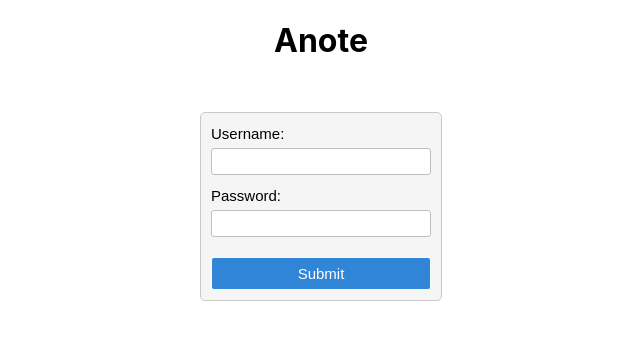
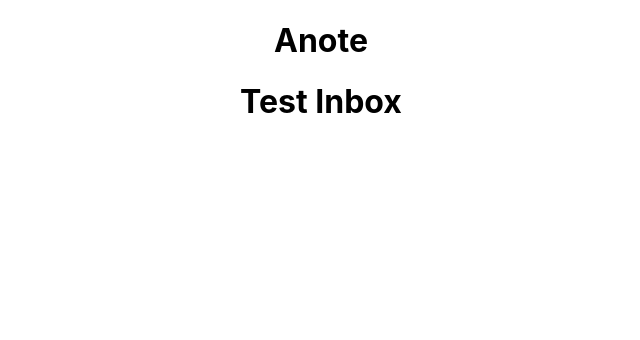
Before and after one commit to anantcode/anote-boot, a React (Create React App) app: page /inbox in a window 1280 px wide. Shown: the top 340 px of the page, without its empty margins (319-959 px from the left). Built offline with nearby package versions, Linux system fonts and the light colour scheme.

Commit message:
Adds react router basic

```diff
--- a/package.json
+++ b/package.json
@@ -9,6 +9,7 @@
         "bootstrap": "^4.6.0",
         "react": "^17.0.2",
         "react-dom": "^17.0.2",
+        "react-router-dom": "^5.2.0",
         "react-scripts": "4.0.3",
         "web-vitals": "^1.1.2"
     },
--- a/src/App.js
+++ b/src/App.js
@@ -1,14 +1,22 @@
-import logo from "./logo.svg";
 import "./App.css";
 import Header from "./components/Header/Header";
 import LoginForm from "./components/LoginForm/LoginForm";
+import Inbox from "./components/Inbox/Inbox";
+import { Route, Switch } from "react-router-dom";
 
 function App() {
     return (
-        <div>
+        <main>
+            {/* <Navbar /> */}
             <Header />
-            <LoginForm />
-        </div>
+            <Switch>
+                <Route path="/" component={LoginForm} exact />
+                {/* <Route path="/about" component={About} /> */}
+                <Route path="/login" component={LoginForm} />
+                <Route path="/inbox" component={Inbox} />
+                <Route component={Error} />
+            </Switch>
+        </main>
     );
 }
 
--- /dev/null
+++ b/src/components/Inbox/Inbox.js
@@ -0,0 +1,11 @@
+import React from "react";
+
+const Inbox = () => {
+    return (
+        <div>
+            <h1>Test Inbox</h1>
+        </div>
+    );
+};
+
+export default Inbox;
--- a/src/components/LoginForm/LoginForm.js
+++ b/src/components/LoginForm/LoginForm.js
@@ -1,4 +1,5 @@
 import React from "react";
+import { useHistory } from "react-router-dom";
 
 const appStyle = {
     height: "250px",
@@ -78,11 +79,15 @@
 // Usage example:
 
 const LoginForm = () => {
+    const history = useHistory();
+
     const handleSubmit = (data) => {
         const json = JSON.stringify(data, null, 4);
         console.clear();
         console.log(json);
+        history.push("/inbox");
     };
+
     return (
         <div style={appStyle}>
             <Form onSubmit={handleSubmit} />
--- a/src/index.js
+++ b/src/index.js
@@ -1,14 +1,15 @@
-import React from 'react';
-import ReactDOM from 'react-dom';
-import './index.css';
-import App from './App';
-import reportWebVitals from './reportWebVitals';
+import React from "react";
+import ReactDOM from "react-dom";
+import "./index.css";
+import App from "./App";
+import reportWebVitals from "./reportWebVitals";
+import { BrowserRouter, Route, Switch } from "react-router-dom";
 
 ReactDOM.render(
-  <React.StrictMode>
-    <App />
-  </React.StrictMode>,
-  document.getElementById('root')
+    <BrowserRouter>
+        <App />
+    </BrowserRouter>,
+    document.getElementById("root")
 );
 
 // If you want to start measuring performance in your app, pass a function
```
Also changed, not shown: src/logo.svg (deleted), 1 other file (tests, documents, lock files or other folders).
